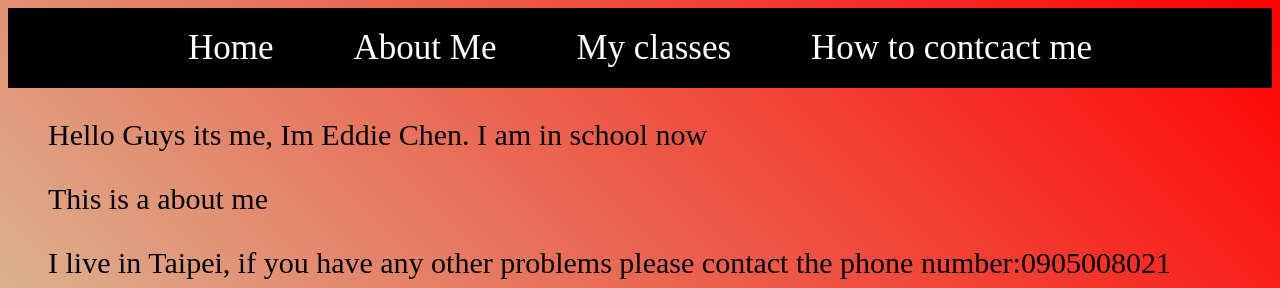
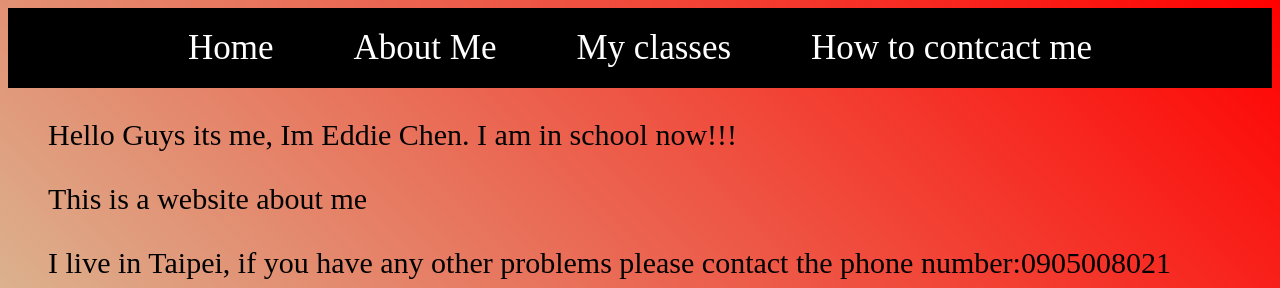
Before and after one commit to Eddiechen930/portfolio, a plain HTML site: page index.html in a window 1280 px wide. Shown: the top 288 px of the page. Drawn offline with Linux system fonts and the light colour scheme.

Commit message:
Update index.html

```diff
--- a/index.html
+++ b/index.html
@@ -22,9 +22,9 @@
  <!--This is the information in the webpage-->
 <p1>
 
-<ol>Hello Guys its me, Im Eddie Chen. I am in school now
+<ol>Hello Guys its me, Im Eddie Chen. I am in school now!!!
 </ol>
-<ol>This is a  about me </ol>
+<ol>This is a website about me </ol>
 <ol>I live in Taipei, if you have any other problems please contact the phone number:0905008021</ol>
 <img src="https://scontent.ftpe8-2.fna.fbcdn.net/v/t1.0-9/37860269_2030429410364706_7871036566494248960_n.jpg?_nc_cat=100&_nc_oc=AQn9_3xuliiqcS7P2kfOIAc4rVxQwQGFyHFRJ_HZgRe4RppulQLIyrYhP-rMLJcY8C4&_nc_ht=scontent.ftpe8-2.fna&oh=70bb2c742da96bdd5d630b8b0978ec8a&oe=5E0B194F" alt="cello" width="400" height="500">
 </p1>
```
